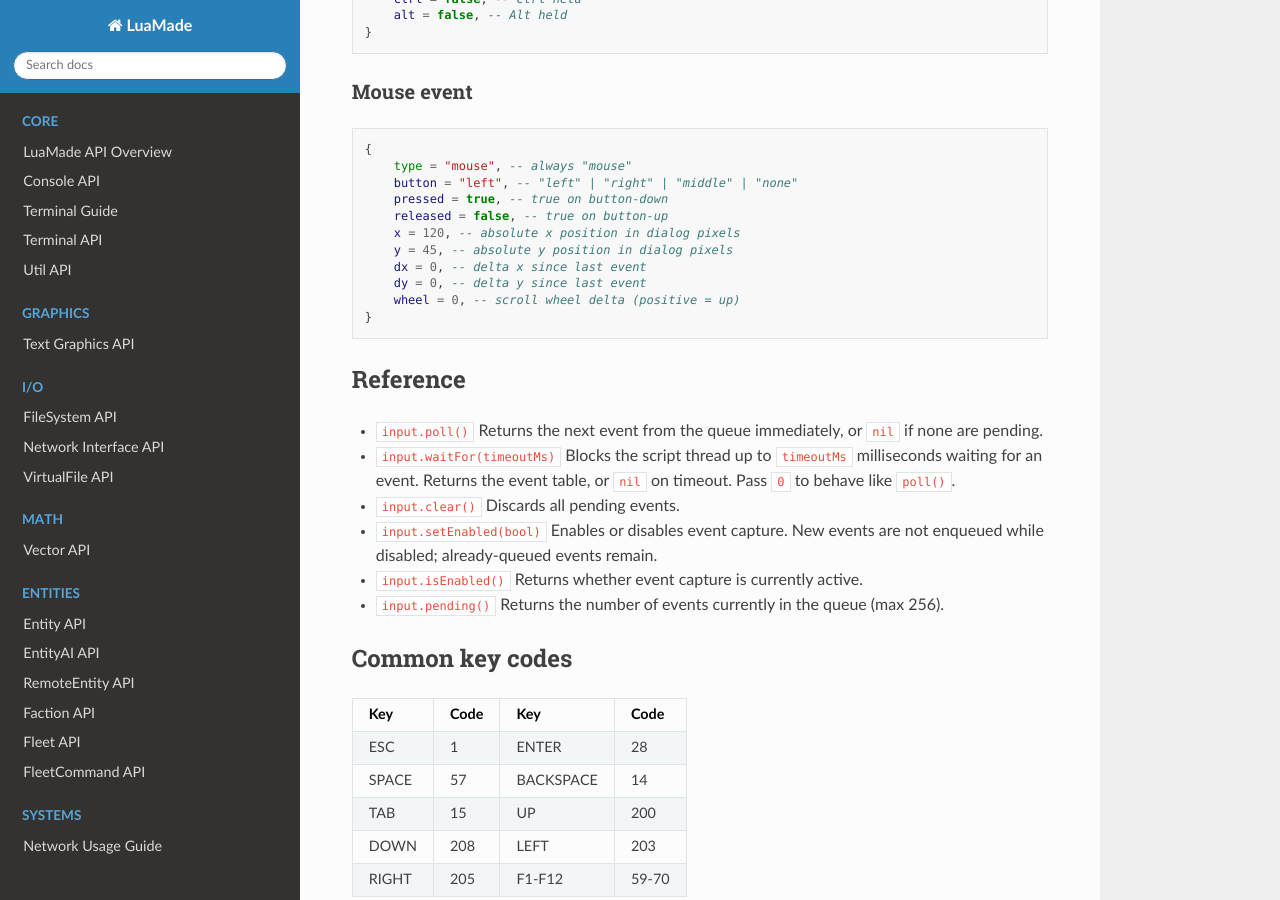
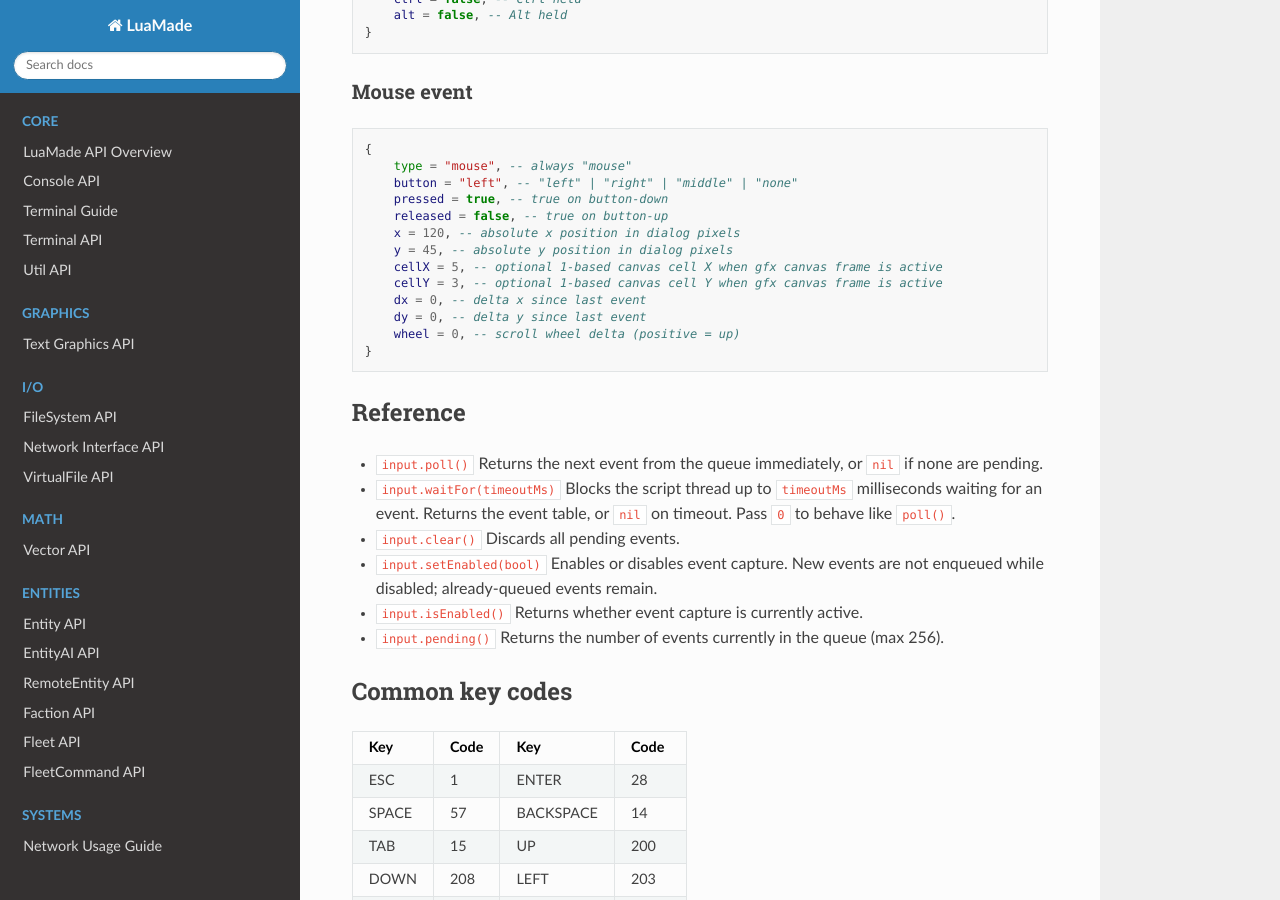
Before and after one commit to garretreichenbach/Logiscript, a Sphinx documentation site: the page built from docs/markdown/io/input.md, in a window 1280 px wide and 900 px high, scrolled down 534 px. Built offline with Sphinx 7.4.7 and the Read the Docs theme 3.1.0, drawn with Linux system fonts in a browser that asks for light colours; some of the changed text lies outside the part shown.

```diff
--- a/docs/markdown/io/input.md
+++ b/docs/markdown/io/input.md
@@ -30,6 +30,8 @@
     released = false, -- true on button-up
     x = 120, -- absolute x position in dialog pixels
     y = 45, -- absolute y position in dialog pixels
+    cellX = 5, -- optional 1-based canvas cell X when gfx canvas frame is active
+    cellY = 3, -- optional 1-based canvas cell Y when gfx canvas frame is active
     dx = 0, -- delta x since last event
     dy = 0, -- delta y since last event
     wheel = 0, -- scroll wheel delta (positive = up)
@@ -134,3 +136,4 @@
 - The queue holds up to **256 events**. Older events are silently dropped if the script doesn't read fast enough.
 - Key codes match LWJGL keyboard constants (same values as the GLFW wrapper in StarMade).
 - Mouse `x`/`y` are pixel coordinates within the computer dialog window.
+- Mouse `cellX`/`cellY` are provided only when a `gfx` canvas frame is active and the pointer is inside that frame.
```
Also changed, not shown: docs/markdown/graphics/text-graphics.md (+1 -0 lines), src/main/resources/docs/graphics/text-graphics.md (+1 -0 lines).
